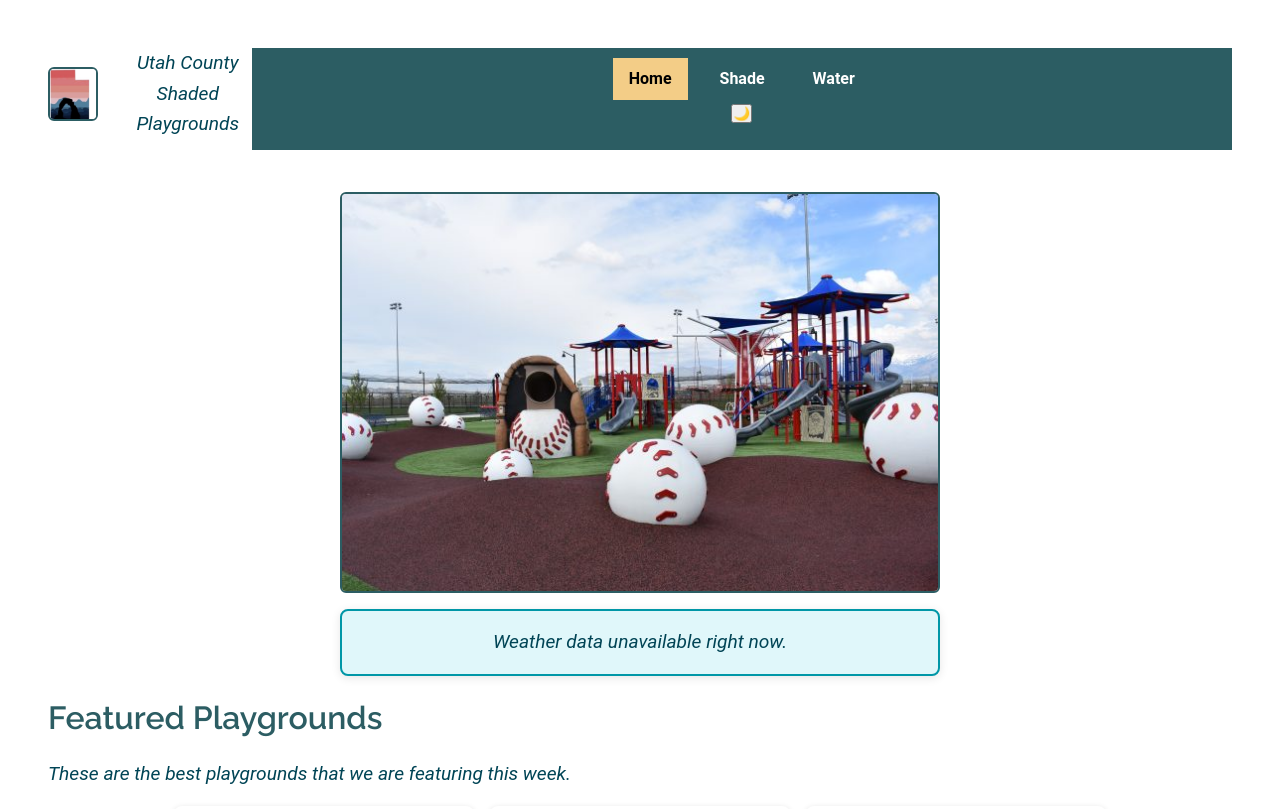
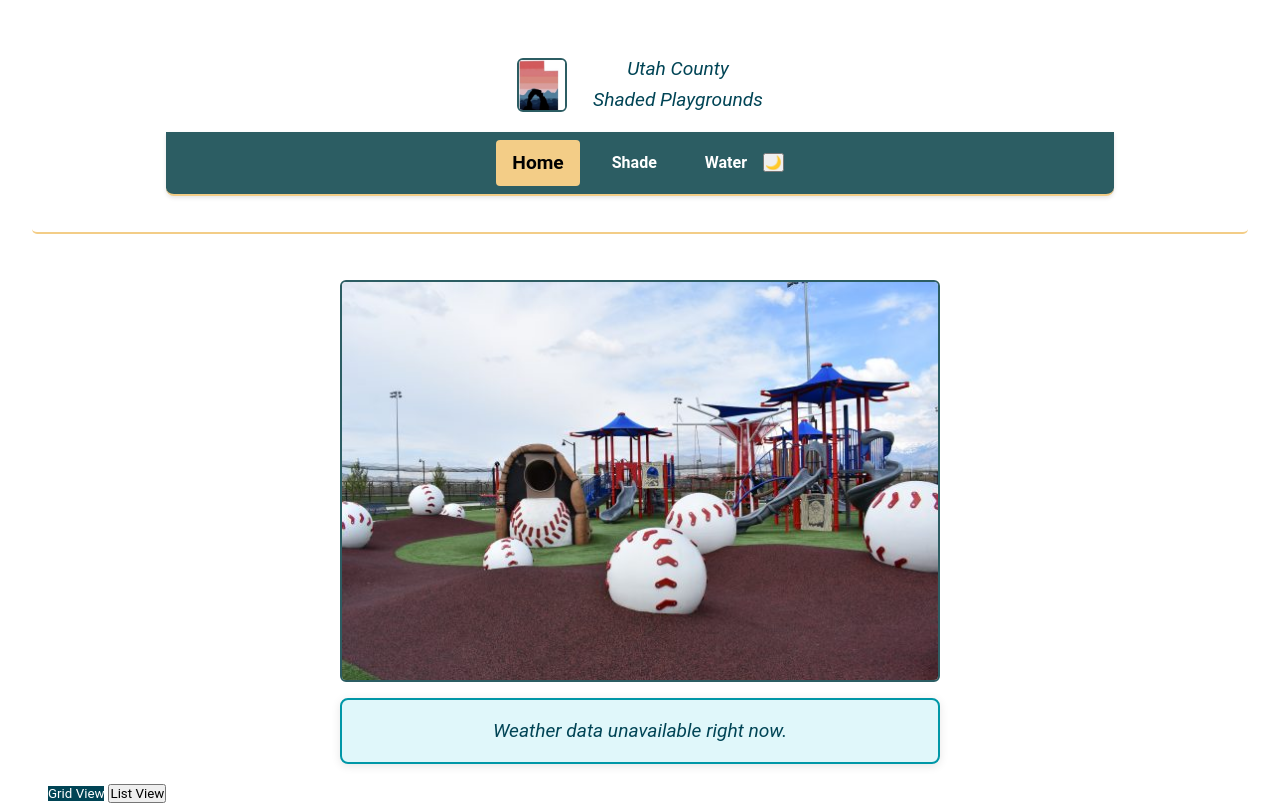
Before and after one commit to nelyjc/WDD330, a plain HTML site: page finalproject/finalproject.html in a window 1280 px wide. Shown: the top 809 px of the page. Drawn offline with Linux system fonts and the light colour scheme; no server answers.

Commit message:
edits in css

```diff
--- a/finalproject/finalproject.html
+++ b/finalproject/finalproject.html
@@ -47,19 +47,24 @@
   <main>
     <div class="hero">
       <img src="images/patriot-park.jpg" width="600" height="400" alt="Hero" loading="lazy">
+    </div>
 
-    </div>
     <section class="weather-box">
     <h2>Current Weather in Utah County</h2>
     <p id="temp"></p>
     <p id="description"></p>
     <img id="weather-icon" alt="Weather icon">
     </section>
+    <div class="view-toggle-buttons">
+      <button id="gridView" class="active">Grid View</button>
+      <button id="listView">List View</button>
+    </div>
 
     <section class="featured-playground">
       <h1>Featured Playgrounds</h1>
       <p>These are the best playgrounds that we are featuring this week.</p>
     </section>
+
     <section class="playground-cards" id="playground-container"></section>
     </div>
 
@@ -77,6 +82,7 @@
 
     <button type="submit">Submit</button>
     </form>
+
 
   </main>
 
--- a/finalproject/styles/project.css
+++ b/finalproject/styles/project.css
@@ -62,28 +62,52 @@ header {
   padding: 1rem;
   text-align: center;
   display: flex;
+  flex-direction: column;
+  align-items: center;
+  justify-content: center;
+  box-shadow: 0 2px 4px rgba(0,0,0,0);
+  border-bottom: 2px solid #f3cd87; /* Light Yellow */
+  border-radius: 5px;
+  margin-bottom: 20px;
+
 
 }
-
-
 
 .logo {
   display: flex;
   align-items: center;
   gap: 1rem;
   margin-bottom: 10px;
+  animation: fadeIn 0.6s ease-out;
+  transition: transform 0.3s ease;
+
 }
+
 
 .logo img {
   width: 50px;
   margin-right: 10px;
+  height: auto;
+
 }
 
 /* === Navigation === */
 nav {
   background-color: #2c5d63;
-  padding: 10px 0;
-  width: 100%;
+  width: 80%;
+  margin: 0 auto;
+  display: flex;
+  justify-content: center;
+  align-items: center;
+  position: relative;
+  z-index: 1000;
+  box-sizing: border-box;
+  margin-bottom: 20px;
+  padding: 0.5rem 0;
+  border-bottom: 2px solid #f3cd87;
+  border-radius: 0 0 8px 8px;
+  box-shadow: 0 2px 4px rgba(0,0,0,0.1);
+  transition: background-color 0.3s ease, box-shadow 0.3s ease;
 
 }
 
@@ -93,12 +117,18 @@ nav a {
   padding: 0.5rem 1rem;
   display: inline-block;
   font-weight: 700;
+  transition: background-color 0.3s ease, color 0.3s ease, transform 0.2s ease;
+  border-radius: 4px;
+
 }
 
 nav a.active {
   background-color: #f3cd87;
   color: #000000;
   font-weight: bold;
+  font-size: larger;
+  border-radius: 4px;
+
 }
 
 nav ul {
@@ -109,14 +139,19 @@ nav ul {
   list-style: none;
   padding: 0;
   margin: 0;
+
 }
 
 nav ul.open {
   display: flex;
+  flex-direction: column;
+  align-items: center;
 }
 
 nav li {
   margin: 0;
+  padding: 0;
+
 }
 
 /* Default light mode */
@@ -198,14 +233,21 @@ main {
   justify-content: center;
   gap: 1rem;
   padding: 1rem;
+  animation: fadeIn 0.8s ease forwards;
+
+
+
 }
 
 .playground-card {
   background-color: #fff;
-  border-radius: 8px;
-  box-shadow: 0 2px 6px rgba(0,0,0,0.15);
+  border-radius: 12px;
+  box-shadow: 0 2px 6px rgba(0,0,0,0.25);
   width: 300px;
   padding: 1rem;
+  text-align: center;
+  transition: transform 0.3s ease, box-shadow 0.3s ease;
+
 }
 
 .playground-card img {
@@ -232,6 +274,7 @@ p {
 .view-toggle-buttons button.active {
   background-color: #004455;
   color: white;
+  border: none;
 }
 
 /* === Footer === */
@@ -264,6 +307,8 @@ form {
   background-color: #f9f9f9;
   box-shadow: 0 2px 8px rgba(0,0,0,0.1);
   box-sizing: border-box;
+  text-align: center;
+  text-transform: capitalize;
 }
 
 form input[type="text"],
@@ -284,7 +329,6 @@ form button {
   text-align: center;
 }
 
-/* === Animations === */
 /* === Animations === */
 
 /* Fade-in animation */
@@ -339,13 +383,14 @@ nav a:hover {
 }
 
 /* Images fade in */
-img {
+image {
   animation: fadeIn 1s ease-out;
 }
 
 /* Weather box scale-in */
 .weather-box {
   animation: scaleUp 0.5s ease;
+  transition: ease-in;
 }
 
 /* Form smooth appearance */
```
Also changed, not shown: finalproject/questionform.html (+1 -1 lines), finalproject/shade.html (+1 -1 lines), finalproject/water.html (+1 -1 lines).
